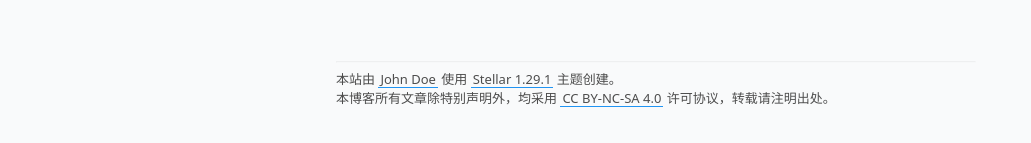
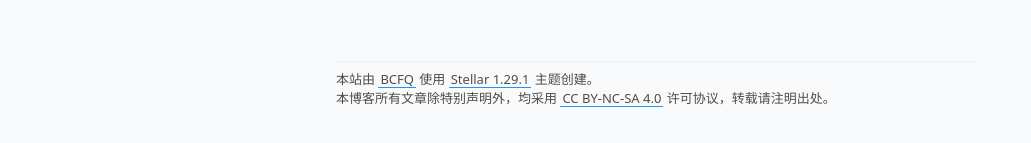
Before and after one commit to wowpass/wowpass.github.io, a plain HTML site: page 2025/01/25/hello-world/index.html in a window 1280 px wide. Shown: the part 1383-1526 px from the top of the page, without its empty margins (0-1031 px from the left). Drawn offline with nearby package versions, Linux system fonts and the light colour scheme; some packages are replaced by stand-ins of ours.

Commit message:
Site updated: 2025-01-26 09:12:45

```diff
--- a/2025/01/25/hello-world/index.html
+++ b/2025/01/25/hello-world/index.html
@@ -116,7 +116,7 @@
 
 
 
-<footer class="page-footer footnote"><hr><div class="text"><p>本站由 <a href="/">John Doe</a> 使用 <a target="_blank" rel="noopener" href="https://github.com/xaoxuu/hexo-theme-stellar/tree/1.29.1">Stellar 1.29.1</a> 主题创建。<br>本博客所有文章除特别声明外，均采用 <a target="_blank" rel="noopener" href="https://creativecommons.org/licenses/by-nc-sa/4.0/">CC BY-NC-SA 4.0</a> 许可协议，转载请注明出处。</p>
+<footer class="page-footer footnote"><hr><div class="text"><p>本站由 <a href="/">BCFQ</a> 使用 <a target="_blank" rel="noopener" href="https://github.com/xaoxuu/hexo-theme-stellar/tree/1.29.1">Stellar 1.29.1</a> 主题创建。<br>本博客所有文章除特别声明外，均采用 <a target="_blank" rel="noopener" href="https://creativecommons.org/licenses/by-nc-sa/4.0/">CC BY-NC-SA 4.0</a> 许可协议，转载请注明出处。</p>
 </div></footer>
 <div class="main-mask" onclick="sidebar.dismiss()"></div></div><aside class="l_right">
 <div class="widgets">
```
